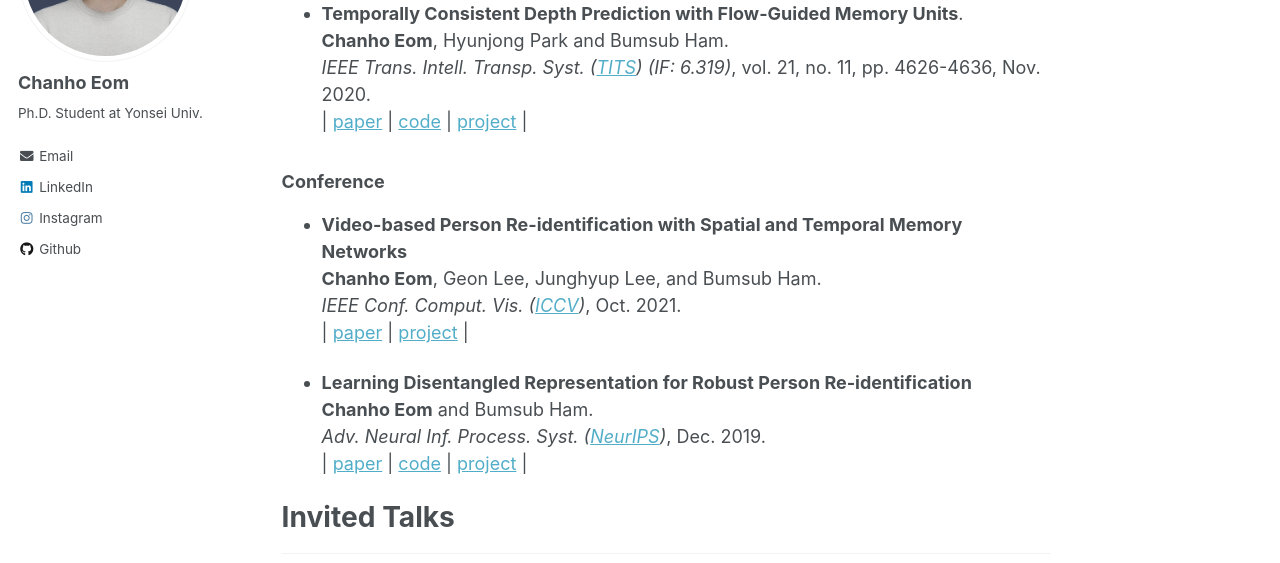
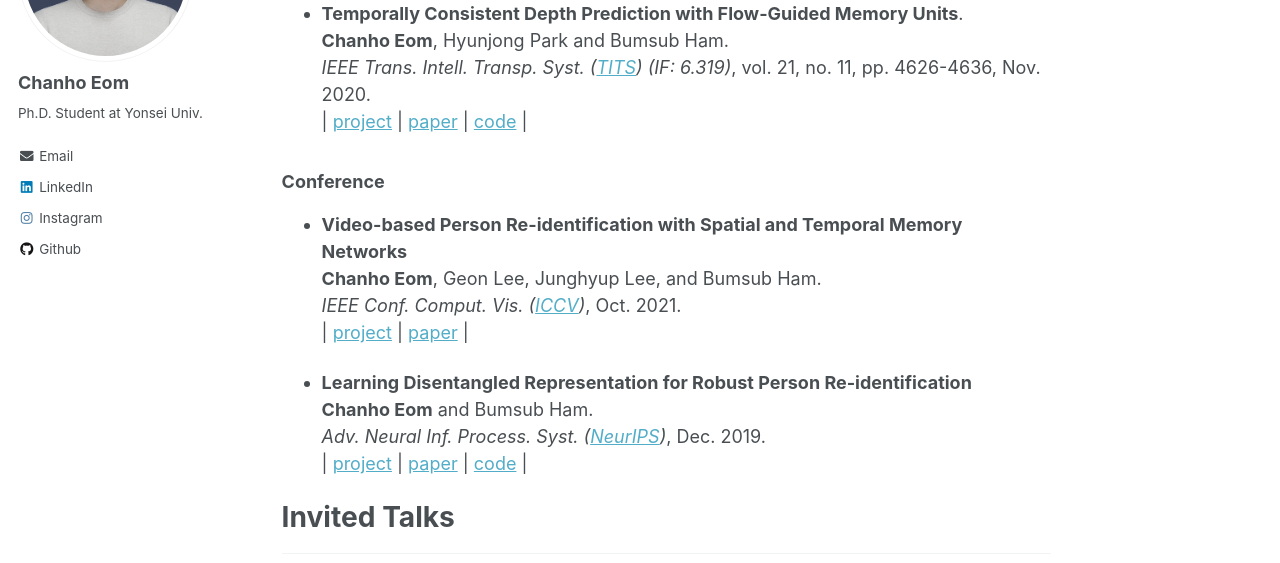
Before and after one commit to chanhoeom/chanhoEom.github.io, a Jekyll site: the page built from _pages/about.md, in a window 1280 px wide and 900 px high, scrolled down 630 px. Shown: the part 149-712 px from the top of the window. Built offline with Jekyll 4.4.1, drawn with Linux system fonts in a browser that asks for light colours.

```diff
--- a/_pages/about.md
+++ b/_pages/about.md
@@ -31,25 +31,25 @@ _________________
 * **Temporally Consistent Depth Prediction with Flow-Guided Memory Units**.\
 **Chanho Eom**, Hyunjong Park and Bumsub Ham.\
 *IEEE Trans. Intell. Transp. Syst. ([TITS](https://ieeexplore.ieee.org/xpl/RecentIssue.jsp?punumber=6979)) (IF: 6.319)*, vol. 21, no. 11, pp. 4626-4636, Nov. 2020.
+\| [project](https://cvlab-yonsei.github.io/projects/FlowGRU/)
 \| [paper](https://ieeexplore.ieee.org/document/8848860)
 \| [code](https://github.com/cvlab-yonsei/FlowGRU)
-\| [project](https://cvlab-yonsei.github.io/projects/FlowGRU/)
 \|
 
 ### Conference
 * **Video-based Person Re-identification with Spatial and Temporal Memory Networks**
 **Chanho Eom**, Geon Lee, Junghyup Lee, and Bumsub Ham.
 *IEEE Conf. Comput. Vis. ([ICCV](https://iccv2021.thecvf.com/home))*, Oct. 2021.
+\| [project](https://cvlab.yonsei.ac.kr/projects/STMN/)
 \| [paper](https://openaccess.thecvf.com/content/ICCV2021/papers/Eom_Video-Based_Person_Re-Identification_With_Spatial_and_Temporal_Memory_Networks_ICCV_2021_paper.pdf)
-\| [project](https://cvlab.yonsei.ac.kr/projects/STMN/)
 \|
 
 * **Learning Disentangled Representation for Robust Person Re-identification**
 **Chanho Eom** and Bumsub Ham.
 *Adv. Neural Inf. Process. Syst. ([NeurIPS](https://nips.cc/Conferences/2019))*, Dec. 2019.
+\| [project](https://cvlab-yonsei.github.io/projects/ISGAN/)
 \| [paper](https://papers.nips.cc/paper/2019/file/d3aeec875c479e55d1cdeea161842ec6-Paper.pdf)
 \| [code](https://github.com/cvlab-yonsei/ISGAN)
-\| [project](https://cvlab-yonsei.github.io/projects/ISGAN/)
 \|
 
 # Invited Talks
```
